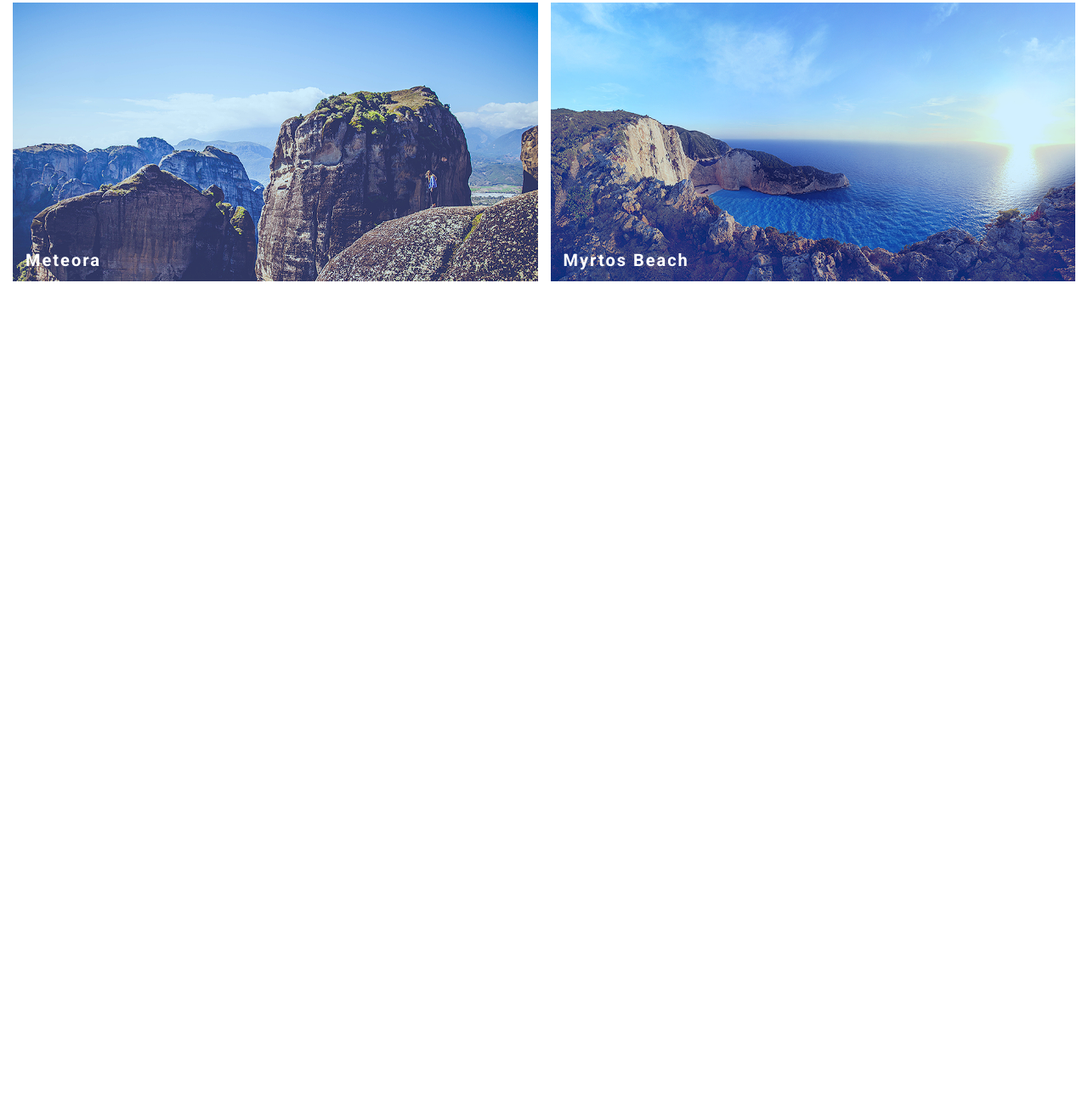
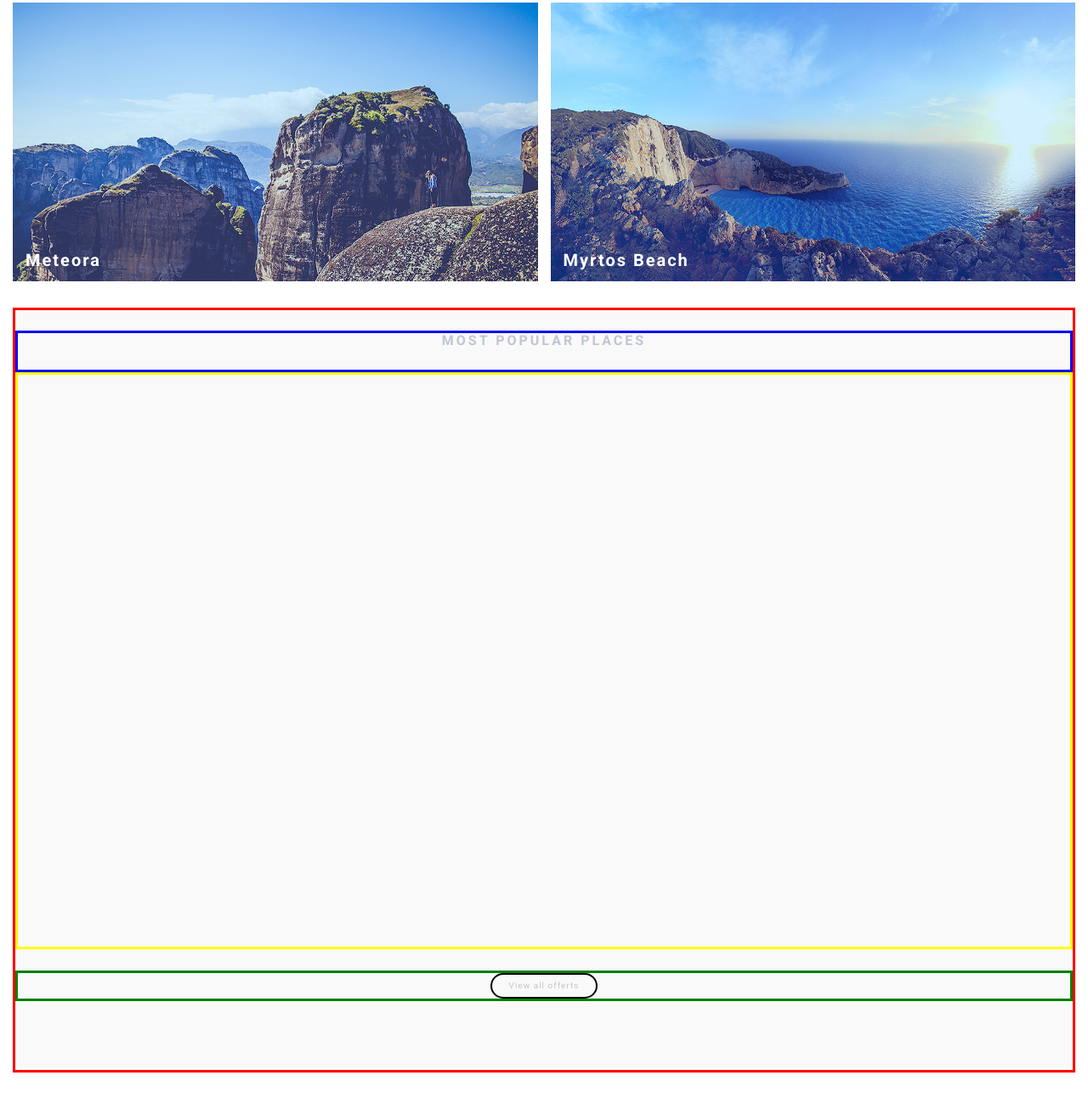
Before and after one commit to ViktorAfanasyevN/Atis, a plain HTML site: page index.html in a window 1280 px wide. Shown: the part 1306-2598 px from the top of the page at 85% size. Before the commit the page ends 1638 px from the top, so only its background shows below. Drawn offline with Linux system fonts and the light colour scheme; a web font is replaced by a local one.

Commit message:
start added hottels section

```diff
--- a/css/main.css
+++ b/css/main.css
@@ -379,25 +379,67 @@ button:hover {
  	left: 15px;
 }
 
-
-/*
-
-.places img {
-	max-width: 100%;
-    max-height: 100%;
-    margin: 10px;
-    padding: 0;
+.popular-hottels {
+	display: inline-flex;
+	flex-direction: column;
+	justify-content: space-between;
+	border-style: solid;
+	border-color: red;
+	background-color: #f9f9f9;
+	height: calc(100vh + 100px);
+	margin: 30px auto;
+	display: inline-flex;
+	flex-direction: column;
+	width: 100%;
+	min-height: 450px;
 }
 
 
+.title-hottels {
+	margin-top: 2%;
+	border-style: solid;
+	border-color: blue;
+}
+
+.title-hottels h1{
+	margin-bottom: 2%;
+}
 
 
-.popular-hottels {
-	height: 100vh;
+.hottels-body {
+	height: 100%;
+	border-style: solid;
+	border-color: yellow;
 }
 
-.hottels-section-title {
-	width 100%;
+.more-information {
+	display: inline-flex;
+	justify-content: center;
+	align-self: ;
+	vertical-align: center;
+	border-style: solid;
+	border-color: green;
+	margin-bottom: 6.5%;
+	margin-top: 2%;
 }
 
-*/
+.hottels-footer-button {
+    border-radius: 26px;
+	border-style: solid;
+    background: #f9f9f9;
+    padding: 0;
+	font-family: 'Roboto';
+ 	font-size: 10px;
+ 	padding: 3px 20px 3px 20px;
+	color: rgb(197,197,197);
+	transition: all 0.3s ease 0s;
+	height: 30px;
+}
+
+.hottels-footer-button:hover {
+  background-color: #898989;
+  box-shadow: 0px 10px 70px #e4f0fd;
+  color: #087cf4;
+  margin-left: 15px
+  width: 137px;
+}
--- a/index.html
+++ b/index.html
@@ -123,18 +123,19 @@
 					<a href="index.html" class="fifth-places"><span class="places-caption">Myrtos Beach<span></a>
  				</div>
 			</div>
-<!-- 			<div class="popular-hottels">
-				<div class="hottels-section-title">
-					<p class="title-text" >MOST POPULAR HOTTELS</p>
+			<div class="popular-hottels">
+				<div class="title-hottels">
+					<h1 class="title-text" >MOST POPULAR PLACES</h1>
 				</div>
-				<div class="hottels-list container">
+				<div class="hottels-body">
 
 				</div>
+
+				<div class="more-information">
+					<button class="hottels-footer-button">View all offerts</button>
+				</div>
 			</div>
-			<div class="more-information">
-				<button class="button-menu">View all offerts</button>
-			</div>
-		</main> -->
+		</main>
 		<footer>
 		</footer>
 	</div>
```
